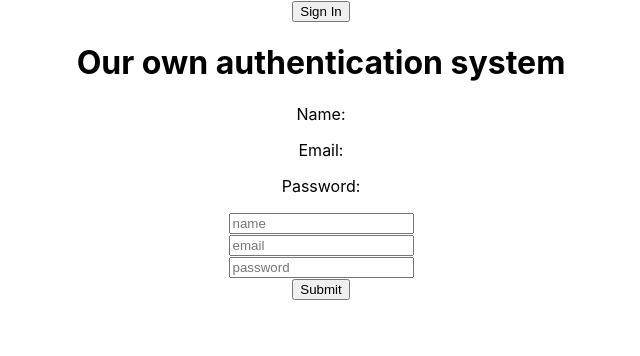
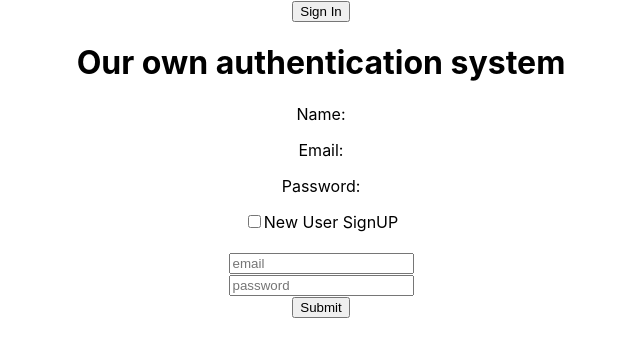
Before and after one commit to mkmahfuz/react-fire-auth, a React (Create React App) app: page / in a window 1280 px wide. Shown: the top 356 px of the page, without its empty margins (319-959 px from the left). Built offline with nearby package versions, Linux system fonts and the light colour scheme; no server answers.

Commit message:
mod 42.6 done

```diff
--- a/src/App.js
+++ b/src/App.js
@@ -9,14 +9,15 @@ import { useState } from 'react';
 firebase.initializeApp(firebaseConfig);
 
 function App() {
+  const [newUser, setNewUser] = useState(false);
   const [user, setUser] = useState({
     isSignedIn: false,
     name: '',
     photo: '',
     email: '',
-    password:'',
-    error : '',
-    success : false
+    password: '',
+    error: '',
+    success: false
   });
 
   const provider = new firebase.auth.GoogleAuthProvider();
@@ -58,14 +59,15 @@ function App() {
   //
   const handleSubmit = (e) => {
     console.log(user.email, user.password);
-    if(user.email && user.password){
+    //create new user
+    if (newUser && user.email && user.password) {
       console.log('submitting..')
 
       firebase.auth().createUserWithEmailAndPassword(user.email, user.password)
         .then((userCredential) => {
           // Signed in
           // const user = userCredential.user;
-        const newUser = {...user};
+          const newUser = { ...user };
           newUser.error = '';
           newUser.success = true;
           setUser(newUser)
@@ -76,21 +78,40 @@ function App() {
           // var errorCode = error.code;
           // var errorMessage = error.message;
           // ..
-        const newUser = {...user};
+          const newUser = { ...user };
           newUser.error = error.message;
           newUser.success = false;
           setUser(newUser)
           console.log(error)
         });
 
-
-
-
-
-
-
+    }
+    //signUP with existing user
+    if (!newUser && user.email && user.password) {
+      firebase.auth().signInWithEmailAndPassword(user.email, user.password)
+        .then((userCredential) => {
+          // Signed in
+          // const user = userCredential.user;
+          const newUser = { ...user };
+          newUser.error = '';
+          newUser.success = true;
+          setUser(newUser)
+          console.log(user)
+          // ...
+        })
+        .catch((error) => {
+          // var errorCode = error.code;
+          // var errorMessage = error.message;
+          // ..
+          const newUser = { ...user };
+          newUser.error = error.message;
+          newUser.success = false;
+          setUser(newUser)
+          console.log(error)
+        });
 
     }
+
     e.preventDefault();
     console.log('own submit clicked')
   }
@@ -115,9 +136,9 @@ function App() {
 
       //  ? console.log('password valid') : console.log('password is invalid');
     }
-if(isFieldValid){
+    if (isFieldValid) {
       //[...cart,newcart]
-  const newUserInfo = {...user}; //copy object
+      const newUserInfo = { ...user }; //copy object
       newUserInfo[evnt.target.name] = evnt.target.value; //set object property
       setUser(newUserInfo)
     }
@@ -144,25 +165,35 @@ if(isFieldValid){
 
       <div>
         <h1>Our own authentication system</h1>
+
         <div>
           <p>Name:{user.name}</p>
           <p>Email:{user.email}</p>
           <p>Password:{user.password}</p>
         </div>
+
+
+        <input type='checkbox' name='newUser' onChange={() => setNewUser(!newUser)} />
+        <label htmlFor="newUser">New User SignUP</label><br />
+
+
         <form onSubmit={handleSubmit}>
-          <input type='text' placeholder='name' name='name' onBlur={handleBlur}/><br/>
+          {newUser && <input type='text' placeholder='name' name='name' onBlur={handleBlur} />}<br />
           <input type='text' onBlur={handleBlur} name='email' placeholder='email' required /><br />
           <input type='password' onBlur={handleBlur} name='password' placeholder='password' required /><br />
           <input type='submit' value='Submit' />
 
+
           {/* <button type='submit'>Submit</button> */}
         </form>
+
         <div>
-          <p style={{color:'red'}}>{user.error}</p>
+          <p style={{ color: 'red' }}>{user.error}</p>
           {
-            user.success && <p style={{color:'green'}}> User created successfully</p>
+            user.success && <p style={{ color: 'green' }}> User {newUser ? 'created' : 'Logged In'} successfully</p>
           }
         </div>
+
       </div>
 
 
```
Lines whose indentation alone changed are shown as unchanged.
